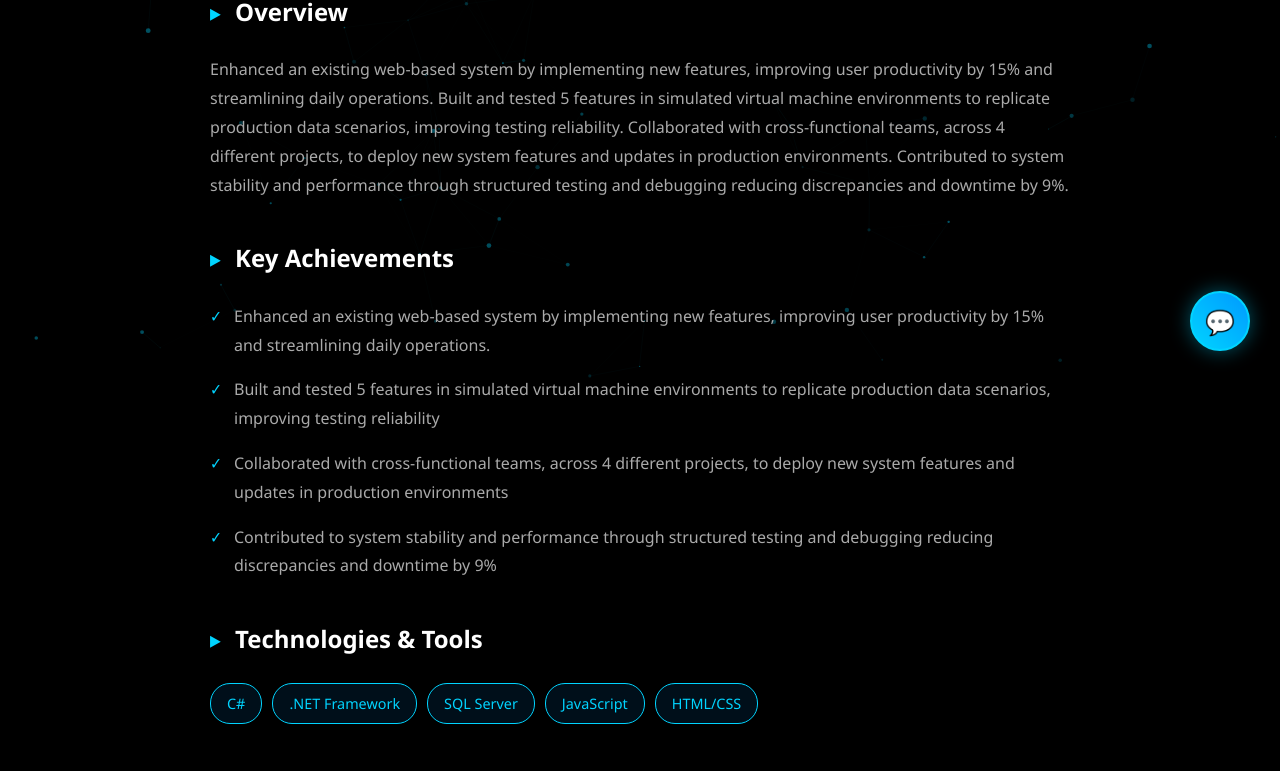
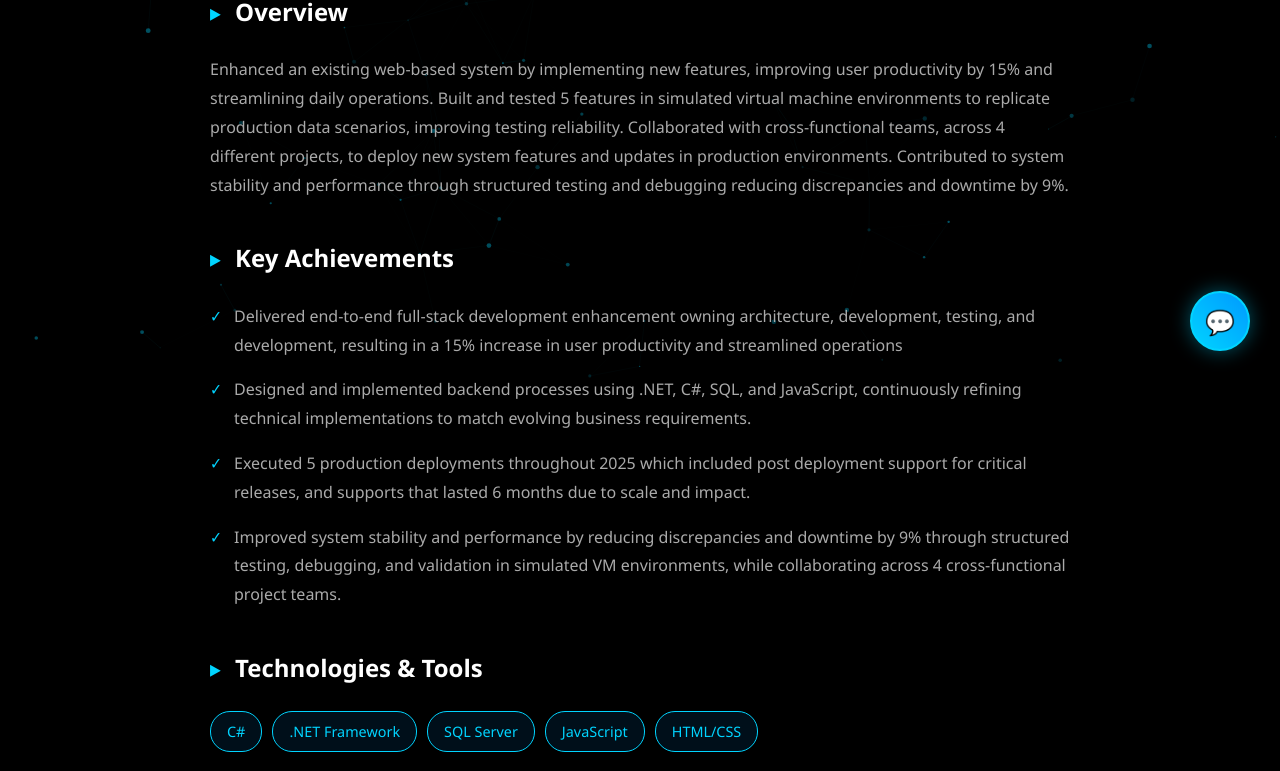
Before and after one commit to BaguioDaniel/Portfolio, a React (Vite) app in the folder Portfolio/: page /experience/amdocs_philippines in a window 1280 px wide. Shown: the part 419-1190 px from the top of the page. Built offline with nearby package versions, Linux system fonts and the light colour scheme.

Commit message:
Commit #9 | Adjusted naming convention and data
Changed GPT to Gpt and adjusted achievements to my new resume

```diff
--- a/Portfolio/src/data/experiences.js
+++ b/Portfolio/src/data/experiences.js
@@ -1,6 +1,6 @@
 import resume from '../assets/Daniel Jeremiah Baguio.pdf';
 import aws_certificate from '../assets/AWS Cloud Practitioner Essentials.pdf';
-import chatgpt_certificate from '../assets/ChatGPT Certification.jpg';
+import chatgpt_certificate from '../assets/ChatGpt Certification.jpg';
 
 export const experiences = [
   {
@@ -18,10 +18,10 @@ export const experiences = [
     role: "Software Engineer",
     impact: "Improved user experience, productivity, and system performance",
     achievements: [
-      "Enhanced an existing web-based system by implementing new features, improving user productivity by 15% and streamlining daily operations.",
-      "Built and tested 5 features in simulated virtual machine environments to replicate production data scenarios, improving testing reliability",
-      "Collaborated with cross-functional teams, across 4 different projects, to deploy new system features and updates in production environments",
-      "Contributed to system stability and performance through structured testing and debugging reducing discrepancies and downtime by 9%"
+      "Delivered end-to-end full-stack development enhancement owning architecture, development, testing, and development, resulting in a 15% increase in user productivity and streamlined operations ",
+      "Designed and implemented backend processes using .NET, C#, SQL, and JavaScript, continuously refining technical implementations to match evolving business requirements. ",
+      "Executed 5 production deployments throughout 2025 which included post deployment support for critical releases, and supports that lasted 6 months due to scale and impact.  ",
+      " Improved system stability and performance by reducing discrepancies and downtime by 9% through structured testing, debugging, and validation in simulated VM environments, while collaborating across 4 cross-functional project teams. "
     ]
   },
   {
```
